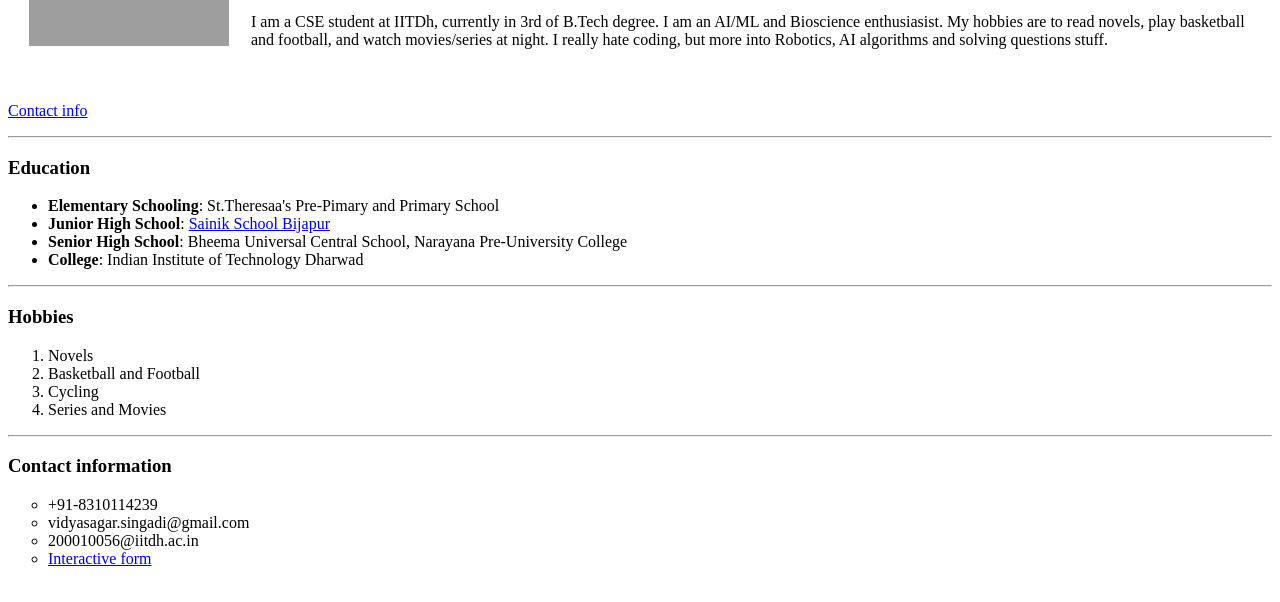
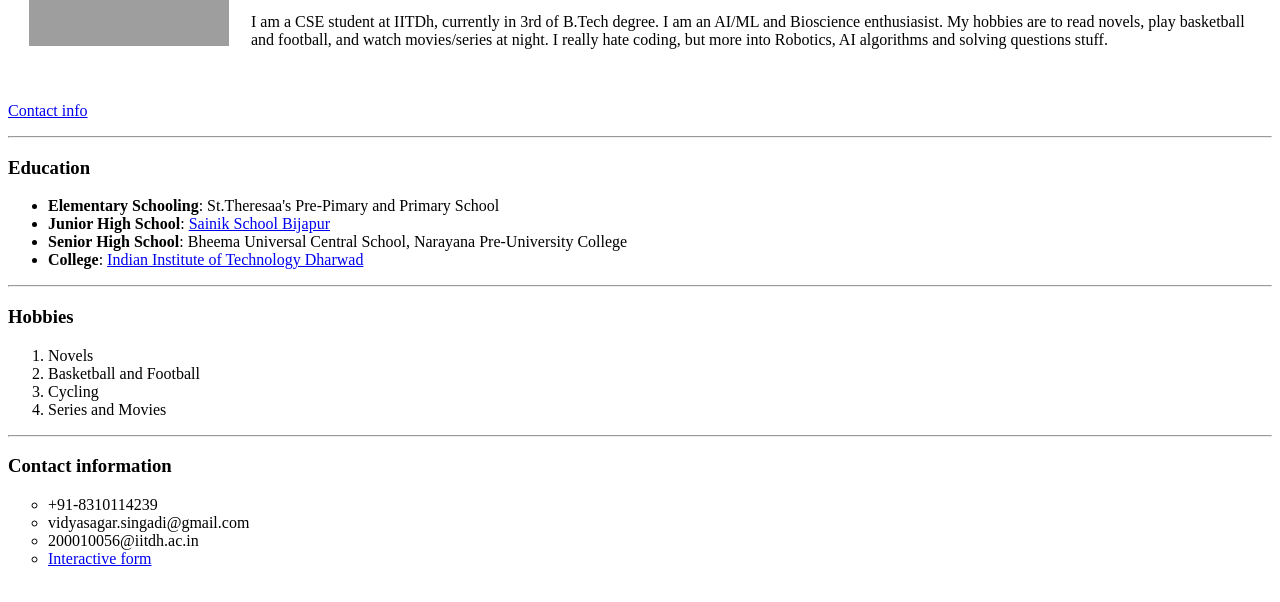
Before and after one commit to chiru4969/Intro-repo, a plain HTML site: page index.html in a window 1280 px wide. Shown: the part 148-750 px from the top of the page. Drawn offline with Linux system fonts and the light colour scheme; grey boxes are pictures that could not be loaded.

Commit message:
added wiki link to IIT Dharwad

```diff
--- a/index.html
+++ b/index.html
@@ -29,7 +29,7 @@
         <li><b>Elementary Schooling</b>: St.Theresaa's Pre-Pimary and Primary School</li>
         <li><b>Junior High School</b>: <a href="https://en.wikipedia.org/wiki/Sainik_School,_Bijapur">Sainik School Bijapur</a></li>
         <li><b>Senior High School</b>: Bheema Universal Central School, Narayana Pre-University College</li>
-        <li><b>College</b>: Indian Institute of Technology Dharwad</li>
+        <li><b>College</b>: <a href="https://en.wikipedia.org/wiki/IIT_Dharwad">Indian Institute of Technology Dharwad</a></li>
     </ul>
 
     <hr>
```
